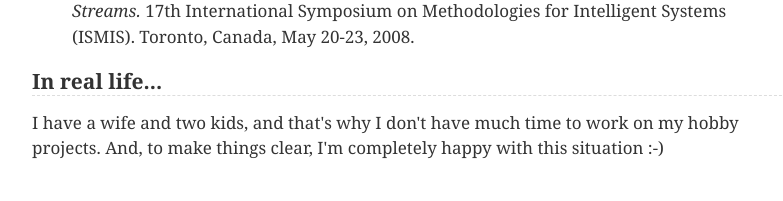
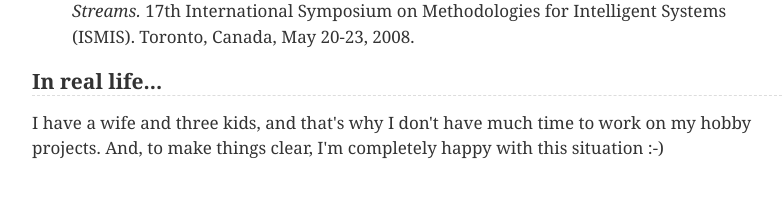
Before and after one commit to akheron/www.digip.org, a Python web app: template templates/about.html in a window 1280 px wide. Shown: the part 1344-1545 px from the top of the page, without its empty margins (228-1011 px from the left). Run offline with Jinja, Linux system fonts and the light colour scheme; the template is opened without the code that fills it, so the values that code supplies are empty; some libraries are stand-ins or nearby versions.

Commit message:
I nowadays have three kids :)

```diff
--- a/templates/about.html
+++ b/templates/about.html
@@ -137,7 +137,7 @@
 <section>
   <h2>In real life...</h2>
   <p>
-    I have a wife and two kids, and that's why I don't have much time
+    I have a wife and three kids, and that's why I don't have much time
     to work on my hobby projects. And, to make things clear, I'm
     completely happy with this situation :-)
   </p>
```
